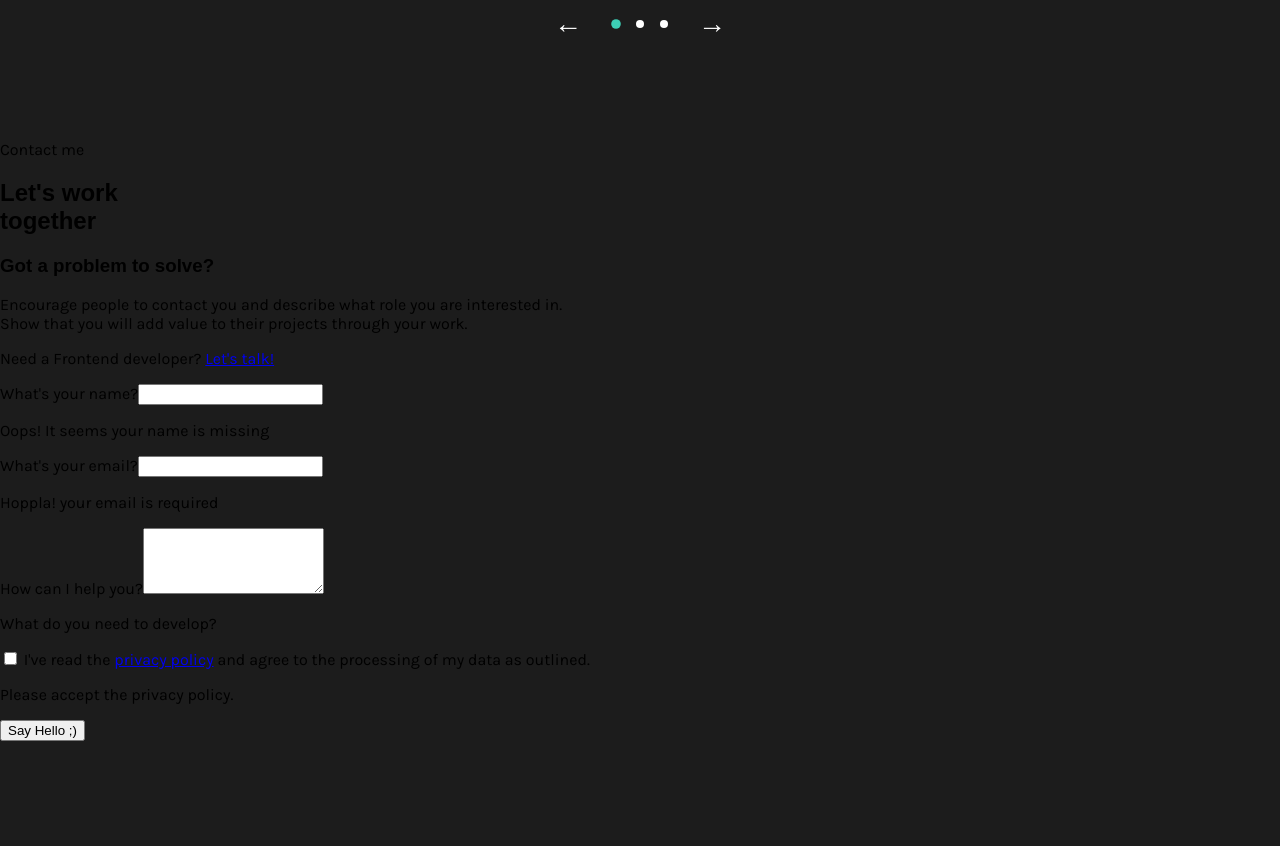
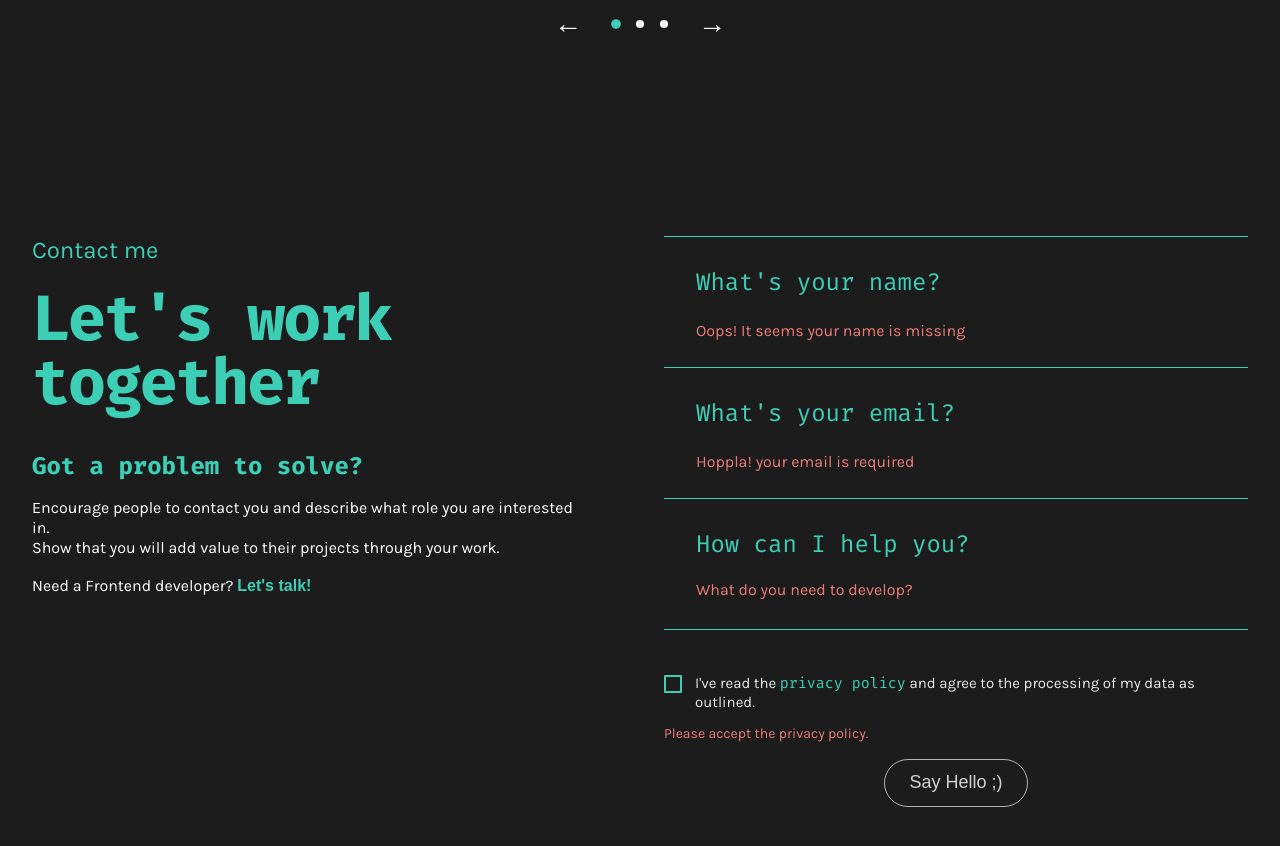
Before and after one commit to TobiasIllnerDev/Portfolio, an Angular app: page / in a window 1280 px wide. Shown: the part 3800-4646 px from the top of the page. Before the commit the page ends 4541 px from the top, so only its background shows below. Built offline with nearby package versions, Linux system fonts and the light colour scheme; a web font is replaced by a local one.

Commit message:
feat: style contact me

```diff
--- a/src/app/app.ts
+++ b/src/app/app.ts
@@ -10,7 +10,7 @@ import { Contactme } from './pages/main-section/contactme/contactme';
 
 @Component({
   selector: 'app-root',
-  imports: [RouterOutlet,Header,Hero, Aboutme, Skillset,Projects,Comments, Contactme],
+  imports: [RouterOutlet,Header,Hero, Aboutme, Skillset,Projects,Comments,Contactme],
   templateUrl: './app.html',
   styleUrl: './app.scss'
 })
--- a/src/app/pages/main-section/contactme/contactme.scss
+++ b/src/app/pages/main-section/contactme/contactme.scss
@@ -0,0 +1,281 @@
+@use "../../../../styles/variables" as *;
+
+.contact {
+  padding: 112px 32px 120px;
+  color: #ffffff;
+  background-color: $b-color;
+
+  &__container {
+    display: grid;
+    grid-template-columns: minmax(0, 568px) minmax(0, 616px);
+    gap: 64px;
+
+    width: 100%;
+    max-width: 1232px;
+    margin: 0 auto;
+  }
+
+  &__content {
+    h2,
+    h3,
+    p {
+      margin-top: 0;
+    }
+
+    h2 {
+      margin-bottom: 36px;
+      color: $button-green;
+      font-family: "Fira Code", monospace;
+      font-size: clamp(3.25rem, 5vw, 4rem);
+      font-weight: 700;
+      line-height: 1;
+      letter-spacing: -0.04em;
+    }
+
+    h3 {
+      margin-bottom: 16px;
+      color: $button-green;
+      font-family: "Fira Code", monospace;
+      font-size: 1.5rem;
+      font-weight: 700;
+      line-height: 1.3;
+    }
+
+    p:not(.contact__eyebrow) {
+      max-width: 560px;
+      margin-bottom: 18px;
+      font-size: 1rem;
+      line-height: 1.25;
+    }
+
+    a {
+      color: $button-green;
+      font-weight: 700;
+      text-decoration: none;
+
+      &:hover {
+        text-decoration: underline;
+        text-underline-offset: 4px;
+      }
+
+      &:focus-visible {
+        border-radius: 2px;
+        outline: 2px solid $button-green;
+        outline-offset: 3px;
+      }
+    }
+  }
+
+  &__eyebrow {
+    margin-bottom: 22px;
+    color: $button-green;
+    font-size: 1.5rem;
+    line-height: 1.2;
+  }
+}
+
+.contact-form {
+  min-width: 0;
+
+  &__field {
+    display: flex;
+    flex-direction: column;
+    min-height: 131px;
+    padding: 30px 32px 23px;
+    border-top: 1px solid $button-green;
+
+    label {
+      color: $button-green;
+      font-family: "Fira Code", monospace;
+      font-size: 1.5rem;
+      line-height: 1.25;
+      cursor: text;
+    }
+
+    input,
+    textarea {
+      width: 100%;
+      min-width: 0;
+      margin: 3px 0 0;
+      padding: 0;
+      color: #ffffff;
+      background: transparent;
+      border: 0;
+      outline: 0;
+      font: 1rem/1.3 "Karla", sans-serif;
+      resize: none;
+    }
+
+    input {
+      min-height: 18px;
+    }
+
+    textarea {
+      height: 18px;
+      min-height: 18px;
+      overflow: hidden;
+    }
+
+    &:focus-within {
+      background-color: rgba($button-green, 0.04);
+
+      label {
+        color: #ffffff;
+      }
+    }
+  }
+
+  &__error {
+    margin: 0;
+    color: #ec7b76;
+    font-size: 1rem;
+    line-height: 1.2;
+  }
+
+  &__privacy {
+    padding-top: 44px;
+    border-top: 1px solid $button-green;
+
+    > .contact-form__error {
+      margin-top: 13px;
+      font-size: 0.875rem;
+    }
+  }
+
+  &__consent {
+    display: flex;
+    align-items: flex-start;
+    gap: 13px;
+
+    input {
+      flex: 0 0 18px;
+      width: 18px;
+      height: 18px;
+      margin: 1px 0 0;
+      appearance: none;
+      background-color: transparent;
+      border: 2px solid $button-green;
+      border-radius: 1px;
+      cursor: pointer;
+
+      &:checked {
+        background:
+          linear-gradient(45deg, transparent 43%, $button-green 43% 56%, transparent 56%) 1px 6px /
+            7px 7px no-repeat,
+          linear-gradient(-45deg, transparent 43%, $button-green 43% 56%, transparent 56%) 5px 3px /
+            10px 10px no-repeat;
+      }
+
+      &:focus-visible {
+        outline: 2px solid #ffffff;
+        outline-offset: 3px;
+      }
+    }
+
+    label {
+      color: rgba(255, 255, 255, 0.9);
+      font-size: 0.9375rem;
+      line-height: 1.3;
+      cursor: pointer;
+    }
+
+    a {
+      color: $button-green;
+      font-family: "Fira Code", monospace;
+      text-decoration: none;
+
+      &:hover {
+        text-decoration: underline;
+        text-underline-offset: 3px;
+      }
+
+      &:focus-visible {
+        outline: 2px solid $button-green;
+        outline-offset: 2px;
+      }
+    }
+  }
+
+  > button {
+    display: block;
+    min-width: 138px;
+    min-height: 48px;
+    margin: 16px auto 0;
+    padding: 10px 24px;
+    color: rgba(255, 255, 255, 0.8);
+    background-color: transparent;
+    border: 1px solid rgba(255, 255, 255, 0.65);
+    border-radius: 100px;
+    font-size: 1.125rem;
+    cursor: pointer;
+    transition:
+      color 180ms ease,
+      border-color 180ms ease,
+      background-color 180ms ease;
+
+    &:hover {
+      color: $button-green;
+      border-color: $button-green;
+      background-color: rgba($button-green, 0.06);
+    }
+
+    &:focus-visible {
+      outline: 2px solid $button-green;
+      outline-offset: 4px;
+    }
+  }
+}
+
+@media (max-width: 900px) {
+  .contact {
+    padding-block: 80px;
+
+    &__container {
+      grid-template-columns: 1fr;
+      gap: 56px;
+    }
+
+    &__content {
+      h2 br {
+        display: none;
+      }
+    }
+  }
+}
+
+@media (max-width: 600px) {
+  .contact {
+    padding: 64px 20px 80px;
+
+    &__content {
+      h2 {
+        margin-bottom: 28px;
+        font-size: 2.75rem;
+      }
+
+      h3,
+      .contact__eyebrow {
+        font-size: 1.25rem;
+      }
+
+      p br {
+        display: none;
+      }
+    }
+  }
+
+  .contact-form {
+    &__field {
+      min-height: 120px;
+      padding: 25px 16px 20px;
+
+      label {
+        font-size: 1.25rem;
+      }
+    }
+
+    &__privacy {
+      padding-top: 32px;
+    }
+  }
+}
```
